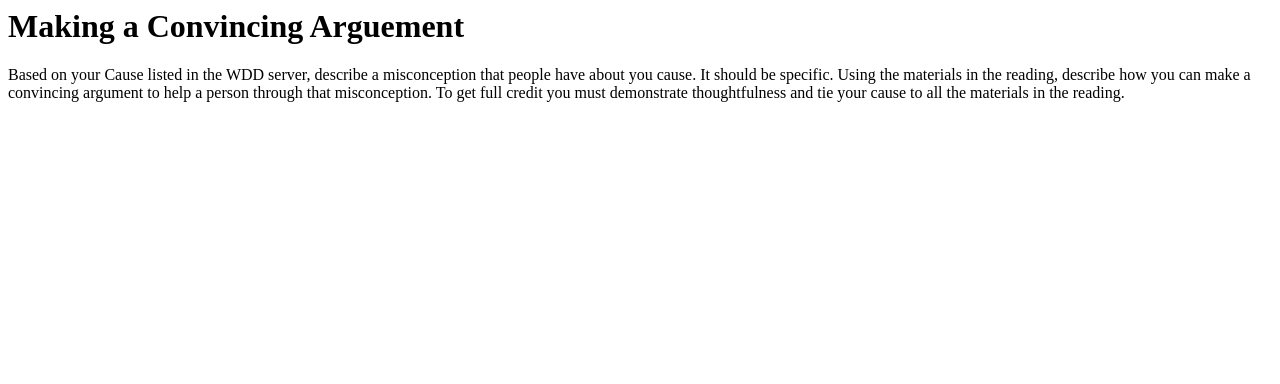
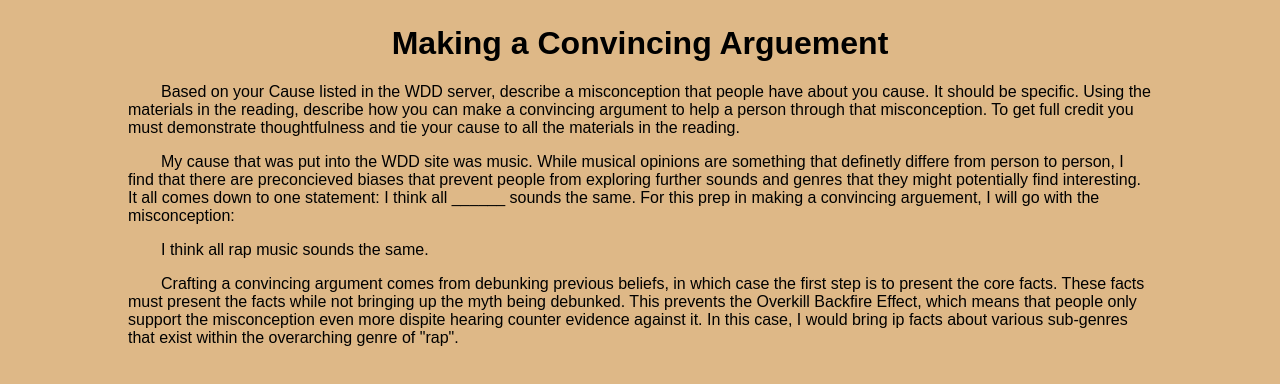
Before and after one commit to isaiaharroyo/arguement, a plain HTML site: page index.html in a window 1280 px wide. Drawn offline with Linux system fonts and the light colour scheme.

Commit message:
Update index.html

```diff
--- a/index.html
+++ b/index.html
@@ -1,10 +1,38 @@
 <html>
     <head>
         <title>Making a Convincing Arguement</title>
+        <style>
+
+        body
+        {
+            background-color: burlywood;
+            font-family: "Avenir Next", sans-serif;
+            width: 80%;
+            margin-left: auto;
+            margin-right: auto;
+            margin-top: 25px;
+        }
+
+        h1
+        {
+            text-align: center;
+        }
+
+        p
+        {
+            text-indent: 33px;
+        }
+
+        </style>
     </head>
     <body>
         <h1>Making a Convincing Arguement</h1>
         <p>Based on your Cause listed in the WDD server, describe a misconception that people have about you cause. It should be specific. Using the materials in the reading, describe how you can make a convincing argument to help a person through that misconception. To get full credit you must demonstrate thoughtfulness and tie your cause to all the materials in the reading.</p>
-        <p></p>
+
+
+        <p>My cause that was put into the WDD site was music. While musical opinions are something that definetly differe from person to person, I find that there are preconcieved biases that prevent people from exploring further sounds and genres that they might potentially find interesting. It all comes down to one statement: I think all ______ sounds the same. For this prep in making a convincing arguement, I will go with the misconception:</p>
+        <p>I think all rap music sounds the same.</p>
+        <p>Crafting a convincing argument comes from debunking previous beliefs, in which case the first step is to present the core facts. These facts must present the facts while not bringing up the myth being debunked. This prevents the Overkill Backfire Effect, which means that people only support the misconception even more dispite hearing counter evidence against it. In this case, I would bring ip facts about various sub-genres that exist within the overarching genre of "rap". </p>
+
     </body>
 </html>
```
